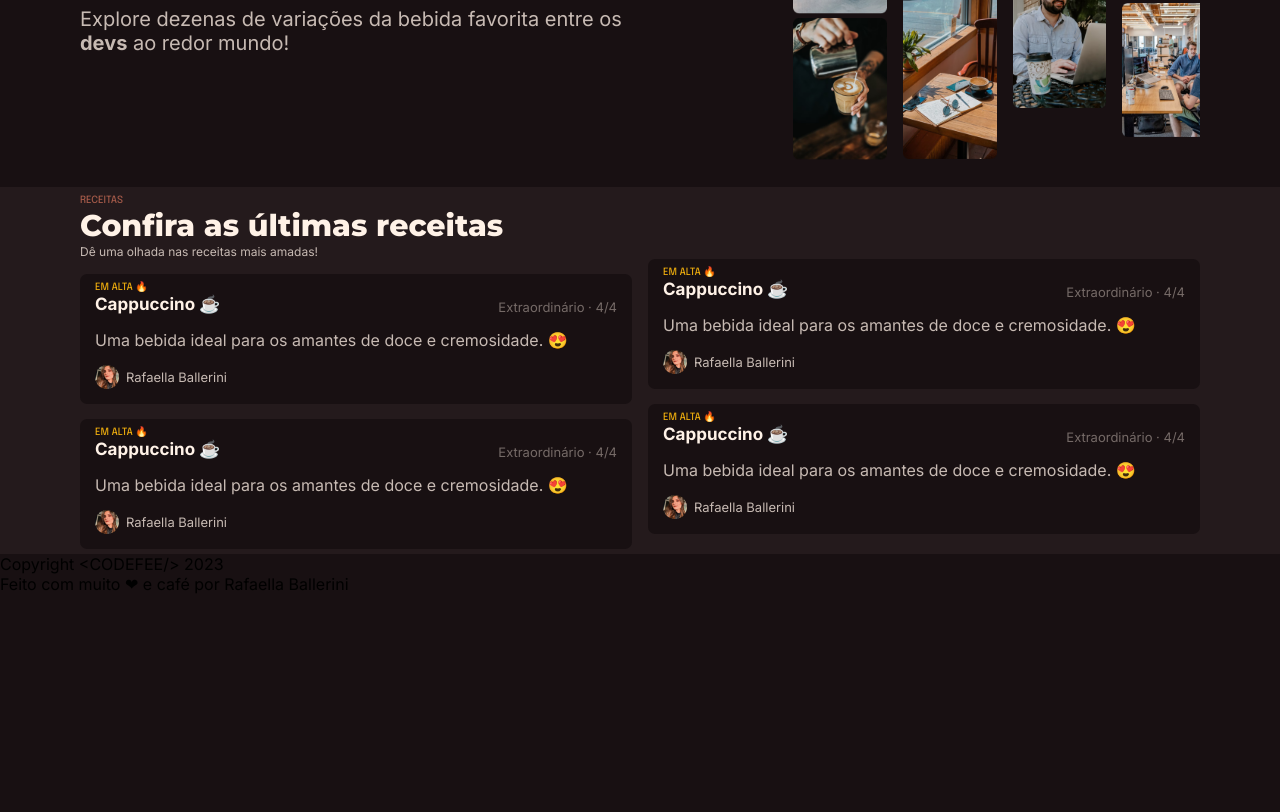
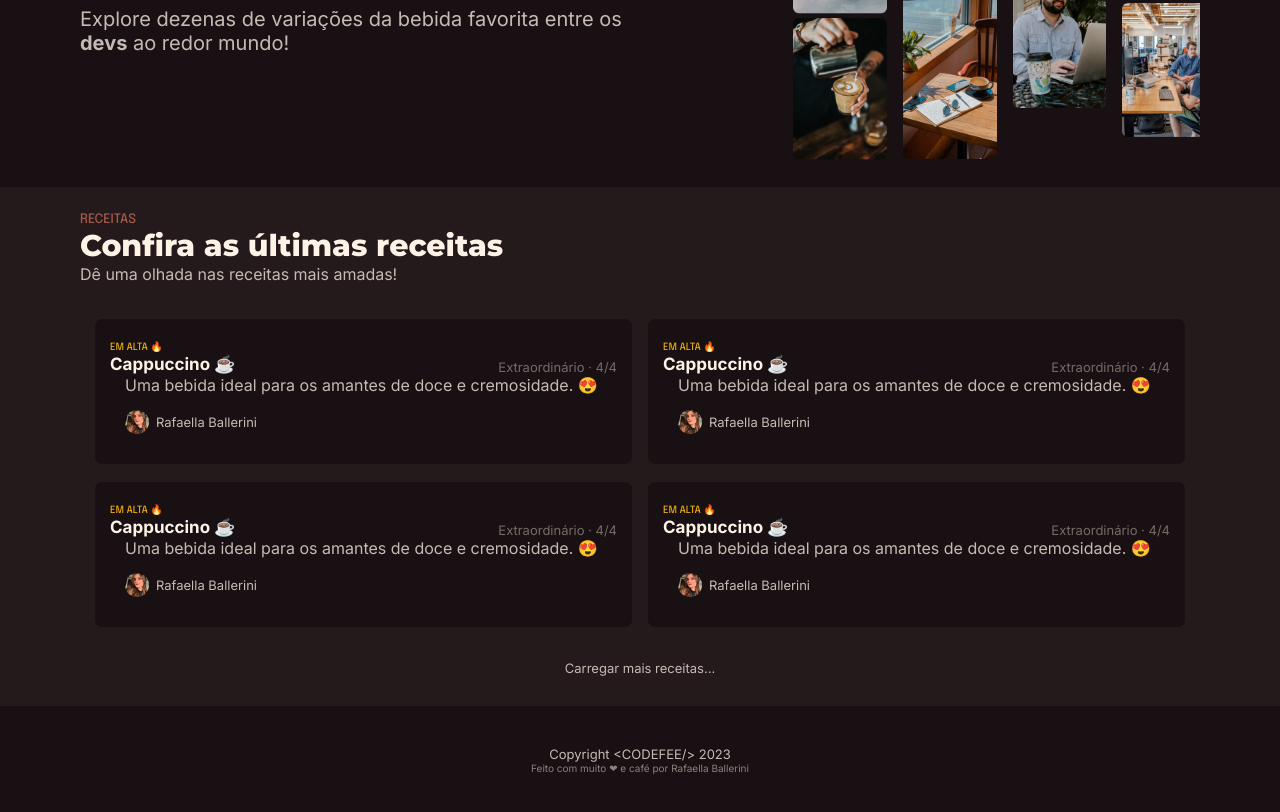
Before and after one commit to lMatheuslOliveiral/Practices, a plain HTML site: page Landing page 4/index.html in a window 1280 px wide. Shown: the part 348-1160 px from the top of the page. Before the commit the page ends 942 px from the top, so only its background shows below. Drawn offline with Linux system fonts and the light colour scheme.

Commit message:
Projeto finalizado

```diff
--- a/Landing page 4/css.css
+++ b/Landing page 4/css.css
@@ -122,12 +122,13 @@ hr {
 .main-section2-text {
     max-width: 1120px;
     margin: auto;
+    padding: 20px 0px 20px 0px ;
 }
 
 .receitas {
     color: #A45A49;
     font-family: 'Epilogue';
-    font-size: 10px;
+    font-size: 13px;
     font-weight: normal;
 }
 
@@ -140,7 +141,7 @@ h2 {
 .text {
     color: #C7BAB3;
     font-family: 'Inter';
-    font-size: 12px;
+    font-size: 16px;
 }
 
 .all-cards {
@@ -152,21 +153,20 @@ h2 {
     column-count: 2;
     max-width: 1120px;
     margin: auto;
+    padding: 15px;
 
 }
 
 .main-section2-card {
     background-color: #181012;
-
     border-radius: 7px;
-    margin: 10px 0px;
-
+    padding: 15px;
+    margin-bottom: 18px;
 }
 
 .main-section2-card-header {
     display: flex;
     justify-content: space-between;
-    margin: 15px;
 }
 
 .alta {
@@ -204,3 +204,37 @@ h3 {
     font-family: 'Inter';
     font-size: 13px;
 }
+
+.carregar {
+    display: flex;
+    justify-content: center;
+    align-items: center;
+    color: #C7BAB3;
+    font-size: 13px;
+    margin-bottom: 30px;
+}
+
+footer {
+    padding: 40px;
+}
+
+.copyright {
+    color: #C7BAB3;
+    font-family: 'Inter';
+    font-size: 13px;
+
+    display: flex;
+    justify-content: center;
+    align-items: center;
+
+}
+
+.finish {
+    color: rgba(255, 242, 231, 0.50);
+    font-family: 'Inter';
+    font-size: 10px;
+
+    display: flex;
+    justify-content: center;
+    align-items: center;
+}
--- a/Landing page 4/index.html
+++ b/Landing page 4/index.html
@@ -150,12 +150,14 @@
                 </div>
             </div>
 
+            <p class="carregar">Carregar mais receitas...</p>
+
         </section>
     </main>
 
     <footer>
-        <p>Copyright &lt;CODEFEE&sol;&gt; 2023</p>
-        <p>Feito com muito ❤ e café por Rafaella Ballerini</p>
+        <p class="copyright">Copyright &lt;CODEFEE&sol;&gt; 2023</p>
+        <p class="finish">Feito com muito ❤ e café por Rafaella Ballerini</p>
     </footer>
 </body>
 </html>
```
